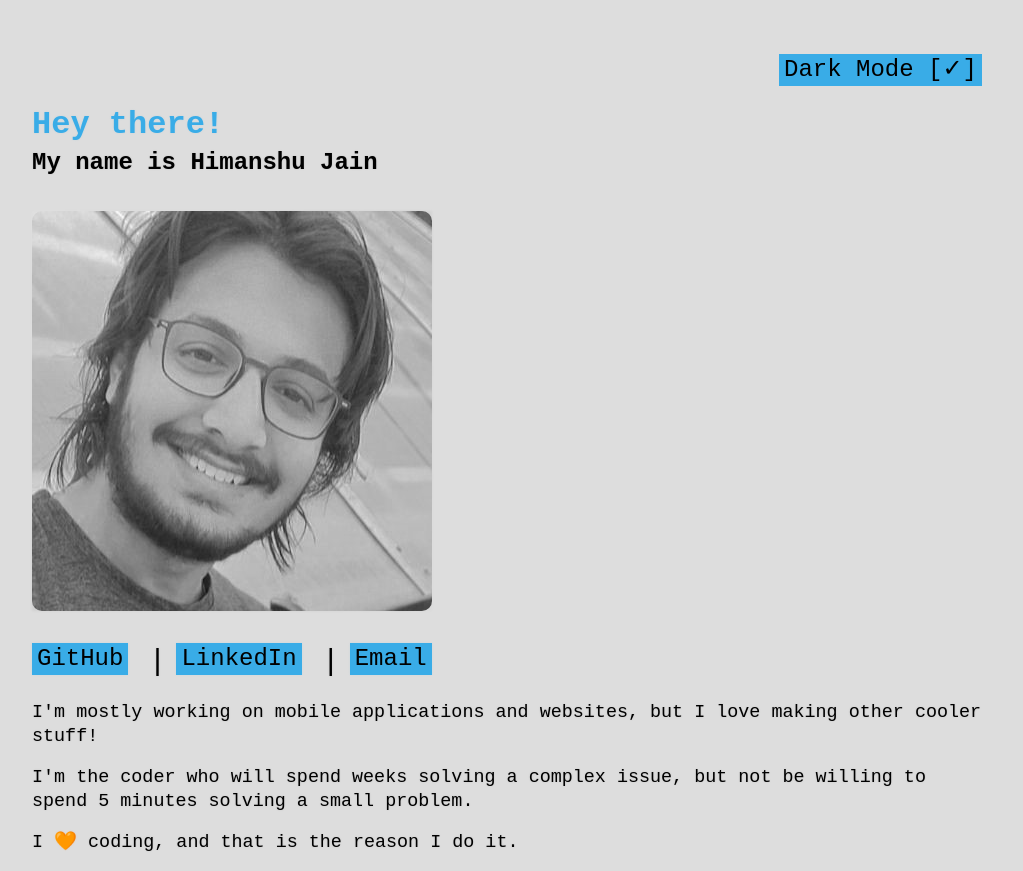
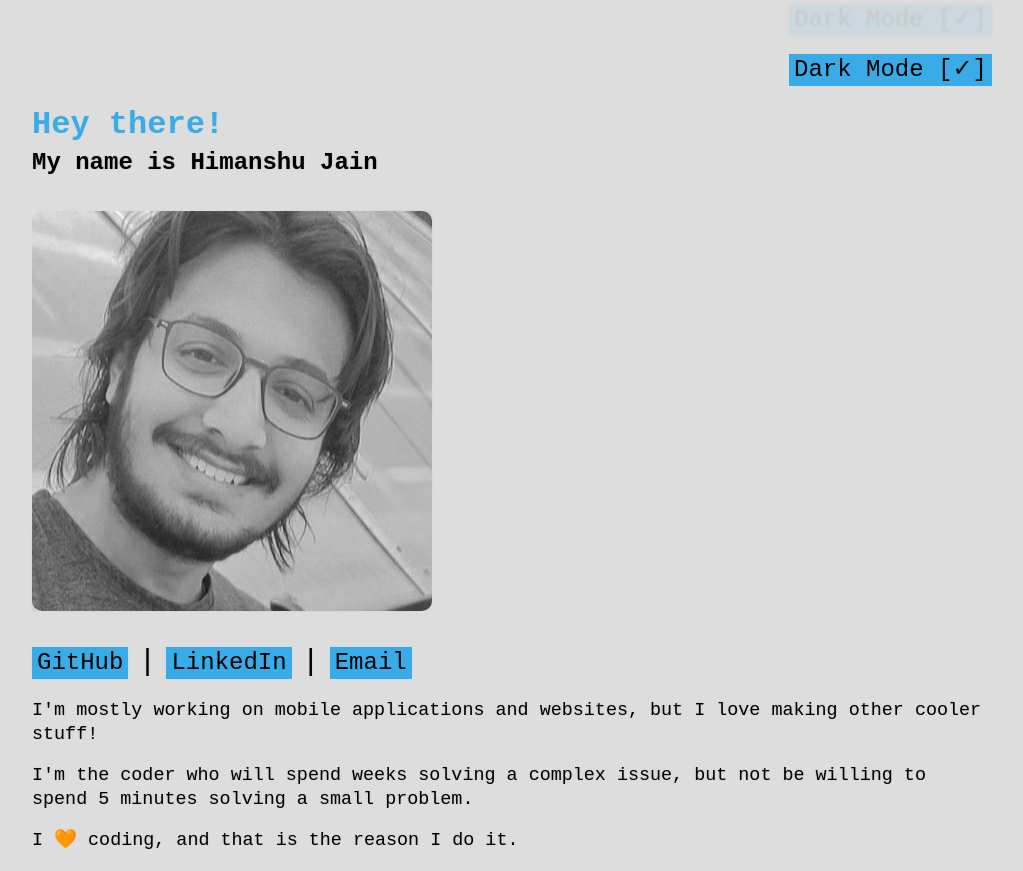
Before and after one commit to hjjinx/hjjinx.github.io, a React (Create React App) app: page / in a window 1280 px wide. Shown: the whole page, without its empty margins (128-1151 px from the left). Built offline with nearby package versions, Linux system fonts and the light colour scheme.

Commit message:
aligned links with dividers

```diff
--- a/src/index.css
+++ b/src/index.css
@@ -126,7 +126,7 @@ h1:before {
 .links > a:before {
   align-self: center;
   font-size: 1.5rem;
-  margin: 0px 10px 10px 0;
+  margin: 0;
   padding: 0 5px;
   transition: all 500ms;
   background: var(--color-3);
@@ -149,10 +149,10 @@ h1:before {
   margin: 0 10px;
 }
 
-.theme-changer {
+.theme-changer,
+.theme-changer:before {
   cursor: pointer;
   font-size: 1.5rem;
-  margin: 0px 10px 0px 0;
   padding: 0 5px;
   transition: all 500ms;
   background: var(--color-3);
```
